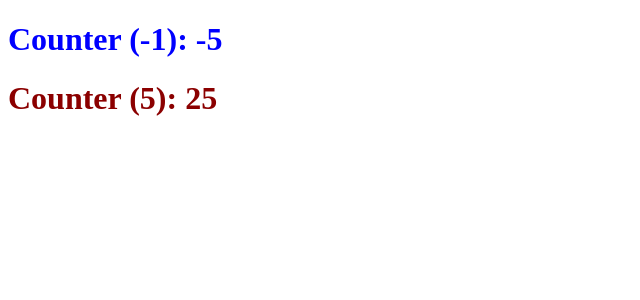
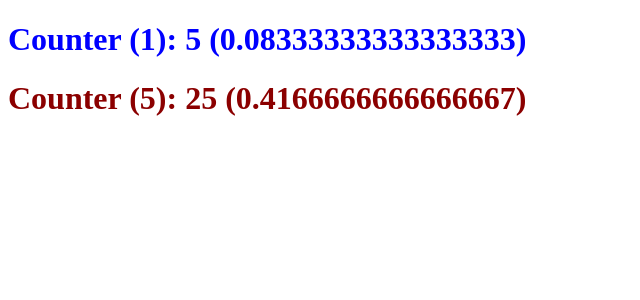
Before and after one commit to BigRoom/mystique, a React app: page / in a window 1280 px wide. Shown: the top 300 px of the page, without its empty margins (0-640 px from the left). Built offline with nearby package versions, Linux system fonts and the light colour scheme.

Commit message:
modularized files

```diff
--- a/index.html
+++ b/index.html
@@ -1,7 +1,7 @@
 <!doctype html>
 <html>
   <head>
-    <title>React Transform Boilerplate</title>
+    <title>Bigroom</title>
   </head>
   <body>
     <div id='root'>
--- a/src/components/App.js
+++ b/src/components/App.js
@@ -1,39 +1,14 @@
 import React, { Component } from 'react';
+import Counter from 'components/Counter';
 import { NICE, SUPER_NICE } from 'constants/colors';
-
-class Counter extends Component {
-  constructor(props) {
-    super(props);
-    this.state = { counter: 0 };
-    this.interval = setInterval(() => this.tick(), 1000);
-  }
-
-  tick() {
-    this.setState({
-      counter: this.state.counter + this.props.increment
-    });
-  }
-
-  componentWillUnmount() {
-    clearInterval(this.interval);
-  }
-
-  render() {
-    return (
-      <h1 style={{ color: this.props.color }}>
-        Counter ({this.props.increment}): {this.state.counter}
-      </h1>
-    );
-  }
-}
 
 export class App extends Component {
   render() {
     return (
       <div>
-        <Counter increment={-1} color={NICE} />
+        <Counter increment={1} color={NICE} />
         <Counter increment={5} color={SUPER_NICE} />
       </div>
     );
   }
-}
+};
--- /dev/null
+++ b/src/components/Counter.js
@@ -0,0 +1,27 @@
+import React, { Component } from 'react';
+
+export default class Counter extends Component {
+  constructor(props) {
+    super(props);
+    this.state = { counter: 0 };
+    this.interval = setInterval(() => this.tick(), 1000);
+  }
+
+  tick() {
+    this.setState({
+      counter: this.state.counter + this.props.increment
+    });
+  }
+
+  componentWillUnmount() {
+    clearInterval(this.interval);
+  }
+
+  render() {
+    return (
+      <h1 style={{ color: this.props.color }}>
+        Counter ({this.props.increment}): {this.state.counter} ({this.state.counter / 60})
+      </h1>
+    );
+  }
+};
--- a/webpack.config.prod.js
+++ b/webpack.config.prod.js
@@ -24,6 +24,10 @@ module.exports = {
       }
     })
   ],
+  resolve: {
+    root: path.resolve('./src'),
+    extensions: ['', '.js']
+  },
   module: {
     loaders: [{
       test: /\.js$/,
```
